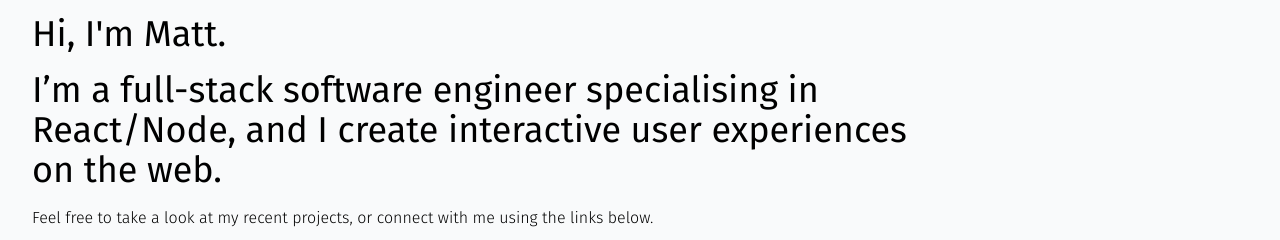
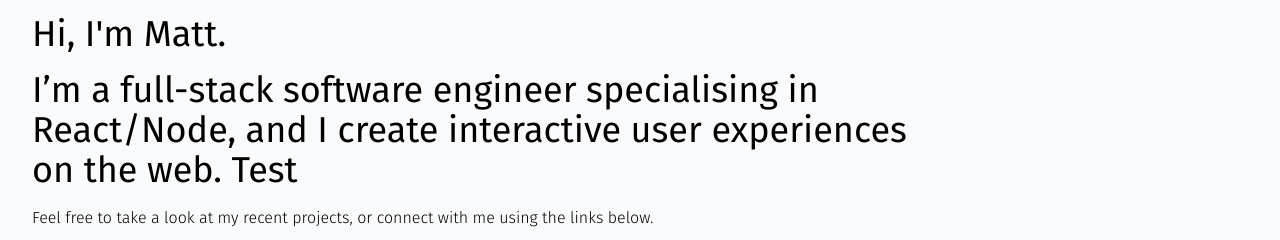
Before and after one commit to gouldie/gouldie.github.io, a Next.js app: page / in a window 1280 px wide. Shown: the part 230-470 px from the top of the page. Built offline with nearby package versions, Linux system fonts and the light colour scheme.

Commit message:
testing ci/cd

```diff
--- a/pages/index.js
+++ b/pages/index.js
@@ -10,7 +10,7 @@
         <h1 className='text-4xl mb-4'>Hi, I'm Matt.</h1>
         <h1 className='text-4xl mb-4'>
           I’m a full-stack software engineer specialising in React/Node, and I create interactive
-          user experiences on the web.
+          user experiences on the web. Test
         </h1>
         <p className='font-light mb-4'>
           Feel free to take a look at my recent projects, or connect with me using the links below.
```
